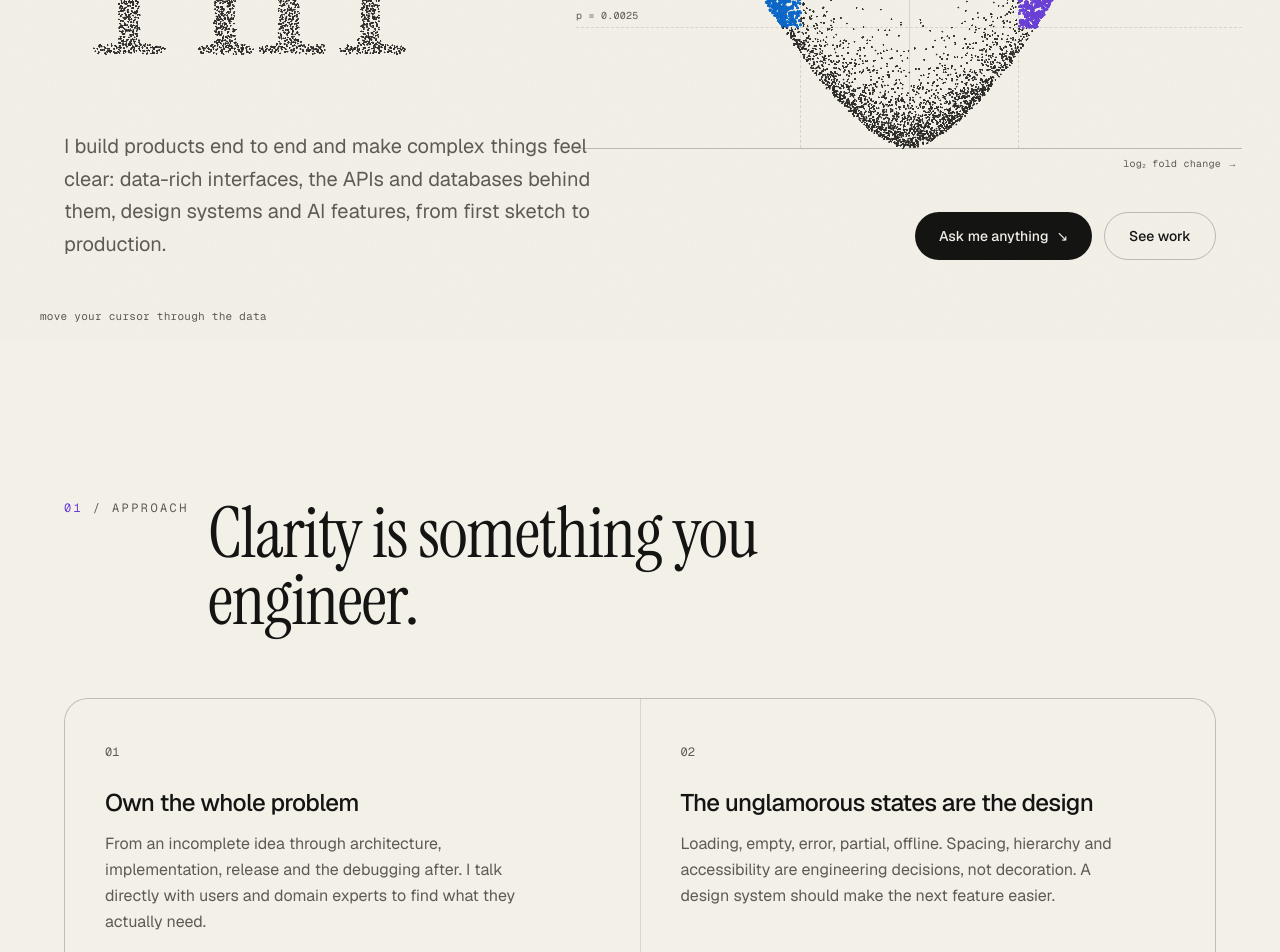
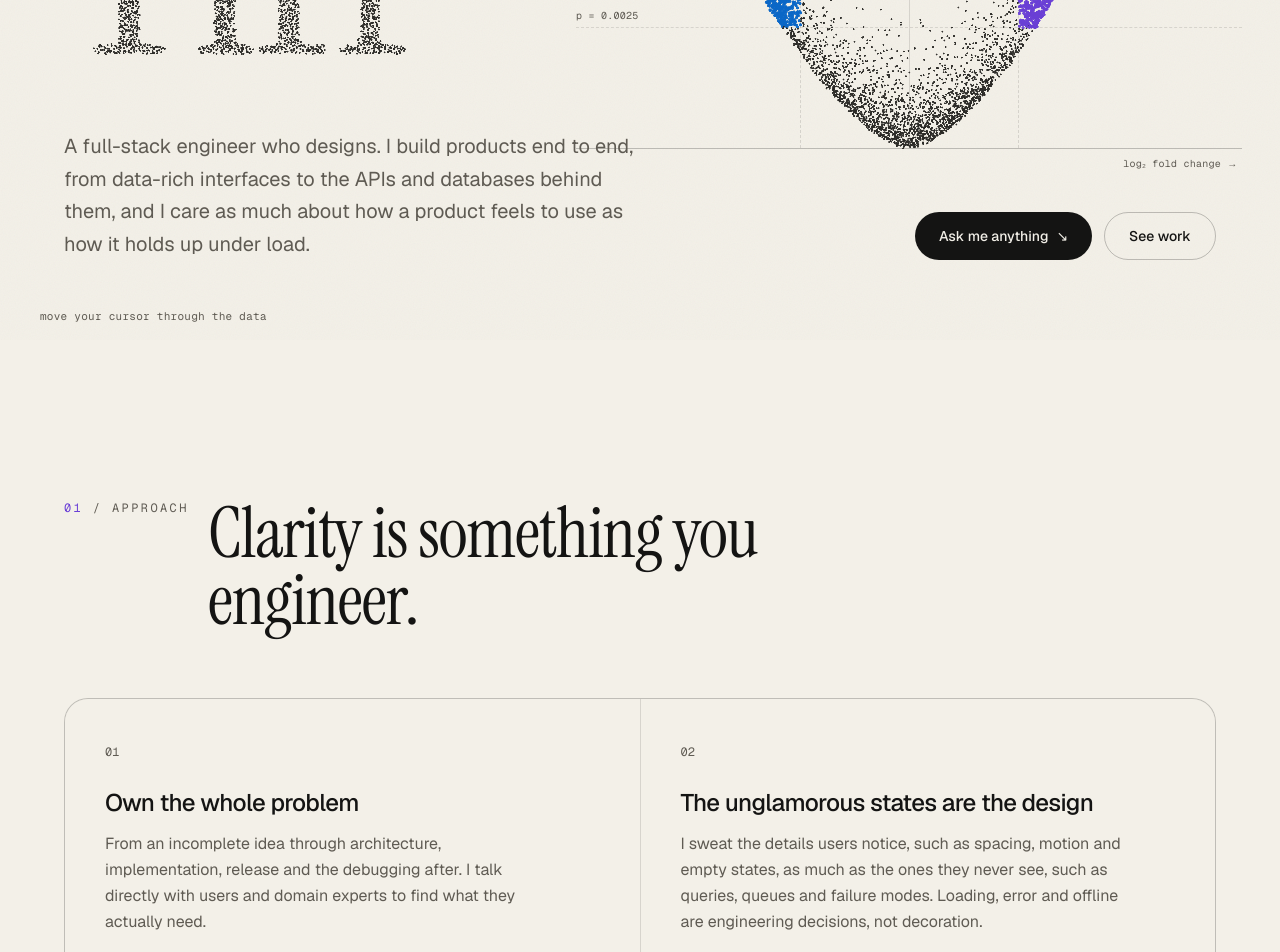
Before and after one commit to tiff-xt/portfolio, a Next.js app: page / in a window 1280 px wide. Shown: the part 460-1412 px from the top of the page. Built offline with nearby package versions, Linux system fonts and the light colour scheme.

Commit message:
Say the design part plainly: a full-stack engineer who designs
Co-Authored-By: Claude Fable 5.2 <noreply@anthropic.com>
Claude-Session: https://claude.ai/code/session_01MTUy4JFvKbdKSzmGBhvKyD

```diff
--- a/src/components/sections/Approach.tsx
+++ b/src/components/sections/Approach.tsx
@@ -8,7 +8,7 @@ const principles = [
   },
   {
     title: "The unglamorous states are the design",
-    body: "Loading, empty, error, partial, offline. Spacing, hierarchy and accessibility are engineering decisions, not decoration. A design system should make the next feature easier.",
+    body: "I sweat the details users notice, such as spacing, motion and empty states, as much as the ones they never see, such as queries, queues and failure modes. Loading, error and offline are engineering decisions, not decoration.",
   },
   {
     title: "Performance is a pipeline",
--- a/src/lib/site.ts
+++ b/src/lib/site.ts
@@ -3,7 +3,7 @@ export const site = {
   name: "Tiff",
   role: "Full-stack software engineer",
   tagline:
-    "I build products end to end and make complex things feel clear: data-rich interfaces, the APIs and databases behind them, design systems and AI features, from first sketch to production.",
+    "A full-stack engineer who designs. I build products end to end, from data-rich interfaces to the APIs and databases behind them, and I care as much about how a product feels to use as how it holds up under load.",
   github: "https://github.com/tiff-xt",
   email: "", // optional: shown in the footer when set
   linkedin: "", // optional
```
